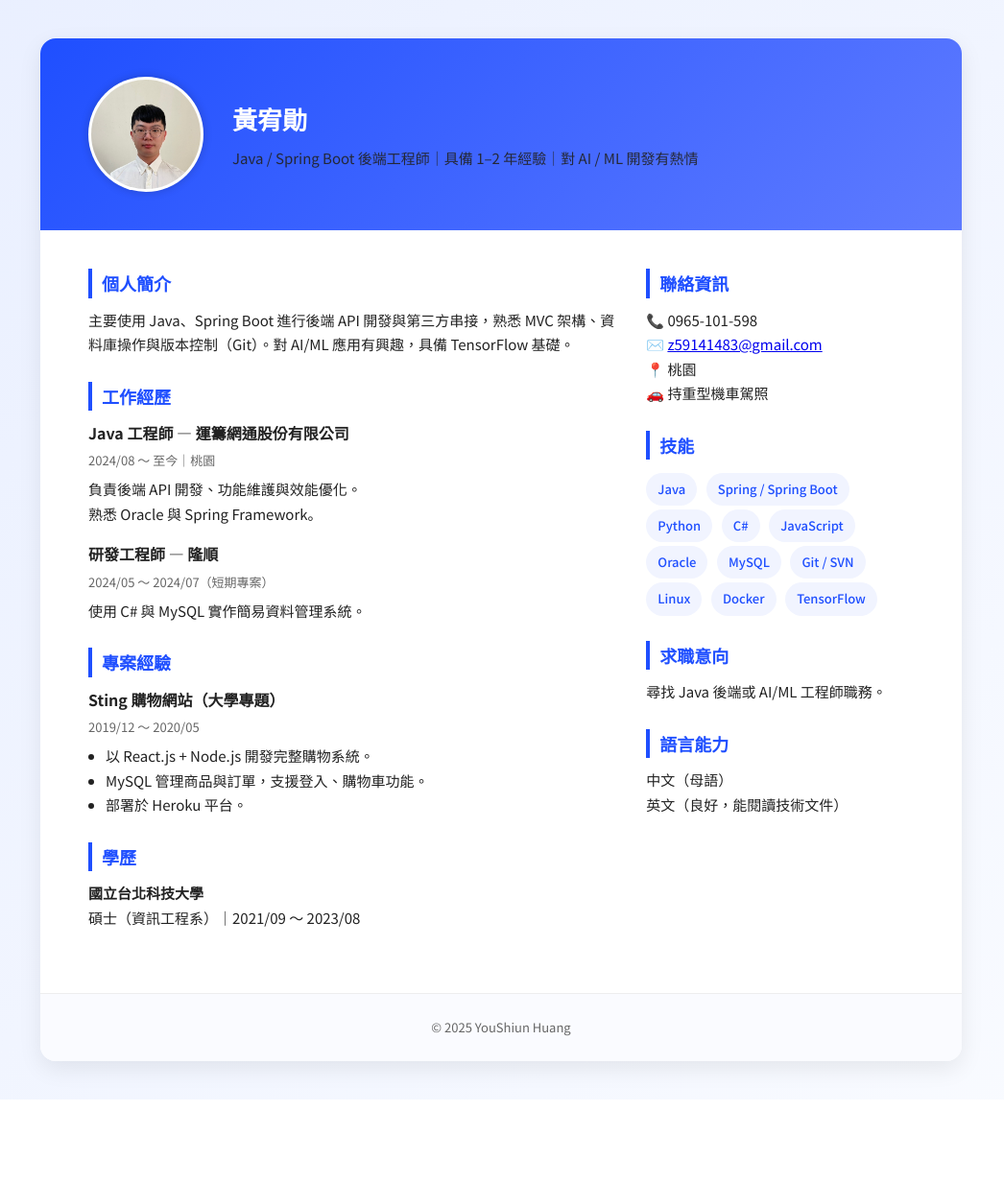
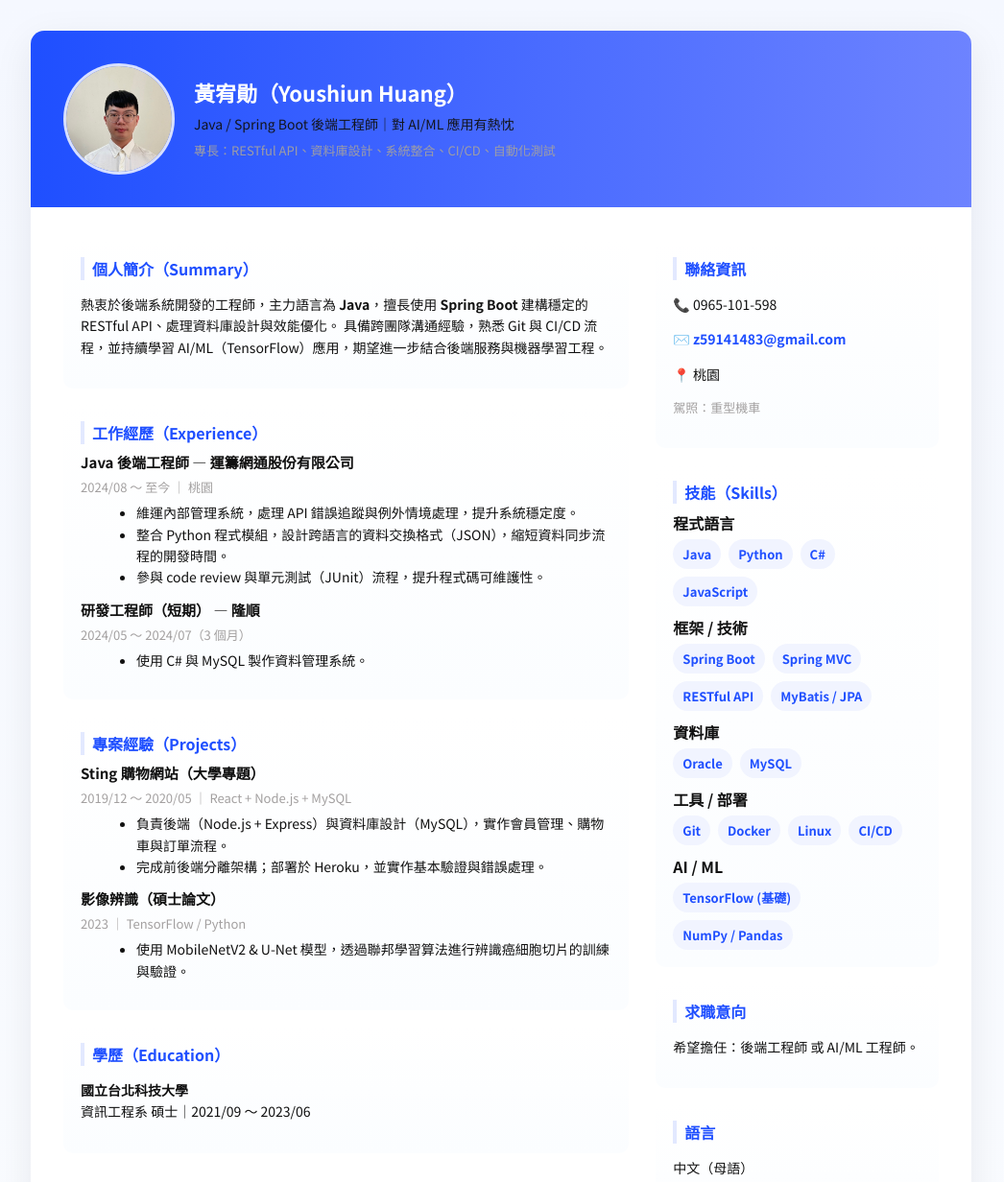
Before and after one commit to JtKidding/resume, a plain HTML site: page index.html in a window 1280 px wide. Shown: the top 1232 px of the page at 96% size, without its empty margins (118-1164 px from the left). Before the commit the page ends 1146 px from the top, so only its background shows below. Drawn offline with Linux system fonts and the light colour scheme.

Commit message:
new version index

```diff
--- a/index.html
+++ b/index.html
@@ -3,229 +3,240 @@
 <head>
   <meta charset="utf-8" />
   <meta name="viewport" content="width=device-width, initial-scale=1" />
-  <title>黃宥勛｜Java 後端工程師履歷</title>
+  <title>黃宥勛 — 履歷（Java / 後端工程師）</title>
   <link href="https://fonts.googleapis.com/css2?family=Noto+Sans+TC:wght@400;500;700&display=swap" rel="stylesheet">
   <style>
-    :root {
-      --bg: linear-gradient(135deg, #e9efff, #f9fbff);
-      --primary: #1f4fff;
-      --text-dark: #222;
-      --text-muted: #666;
-      --card-bg: #fff;
-      --radius: 16px;
-      --shadow: 0 8px 24px rgba(0,0,0,0.08);
+    :root{
+      --bg: linear-gradient(180deg,#f5f8ff,#fafcff);
+      --card:#ffffff;
+      --accent:#1f4fff;
+      --muted:#a3a0a0;
+      --radius:14px;
+      --maxw:980px;
     }
-    * {box-sizing: border-box; margin:0; padding:0;}
-    body {
-      font-family: "Noto Sans TC", sans-serif;
-      background: var(--bg);
-      color: var(--text-dark);
-      line-height: 1.7;
-      padding: 40px 20px;
-      display: flex;
-      justify-content: center;
+    *{box-sizing:border-box}
+    body{
+      margin:0;
+      padding:32px;
+      font-family:"Noto Sans TC", system-ui, -apple-system, "Segoe UI", Roboto, "Helvetica Neue", Arial;
+      background:var(--bg);
+      color:#111;
+      display:flex;
+      justify-content:center;
     }
-    .container {
-      max-width: 960px;
-      width: 100%;
-      background: var(--card-bg);
-      border-radius: var(--radius);
-      box-shadow: var(--shadow);
-      overflow: hidden;
-      animation: fadeIn 0.8s ease-in;
+    .wrap{
+      width:100%;
+      max-width:var(--maxw);
+      background:var(--card);
+      border-radius:var(--radius);
+      box-shadow:0 12px 40px rgba(16,24,40,0.08);
+      overflow:hidden;
+      animation:enter .6s ease;
     }
-    @keyframes fadeIn {
-      from {opacity: 0; transform: translateY(20px);}
-      to {opacity: 1; transform: translateY(0);}
+    @keyframes enter{from{opacity:0; transform:translateY(18px)} to{opacity:1; transform:none}}
+    header{
+      display:flex;
+      gap:20px;
+      align-items:center;
+      padding:34px;
+      background:linear-gradient(90deg,var(--accent),#6d83ff);
+      color:#fff;
+      flex-wrap:wrap;
     }
-    header {
-      background: linear-gradient(135deg, #1f4fff, #5f7bff);
-      color: white;
-      padding: 40px 50px;
-      display: flex;
-      align-items: center;
-      gap: 30px;
-      flex-wrap: wrap;
+    .photo{
+      width:116px; height:116px; border-radius:50%;
+      background:linear-gradient(180deg, rgba(255,255,255,0.14), rgba(255,255,255,0.08));
+      display:flex; align-items:center; justify-content:center; font-weight:700; font-size:18px;
+      border: 3px solid rgba(255,255,255,0.8);
+      overflow:hidden;
     }
-    header img {
-      width: 120px;
-      height: 120px;
-      border-radius: 50%;
-      object-fit: cover;
-      border: 3px solid rgba(255,255,255,0.8);
-      box-shadow: 0 0 10px rgba(0,0,0,0.2);
-      background-color: #fff;
+    .photo img{width:100%; height:100%; object-fit:cover; display:block}
+    .title h1{margin:0; font-size:22px}
+    .title p{margin:6px 0 0 0; opacity:0.95}
+    .top-actions{margin-left:auto; display:flex; gap:10px; align-items:center}
+    .btn{
+      background:#fff; color:var(--accent); padding:8px 12px; border-radius:8px; text-decoration:none; font-weight:600;
+      box-shadow:0 4px 12px rgba(31,79,255,0.12);
     }
-    .info h1 {font-size: 26px; font-weight: 700;}
-    .info p {font-size: 15px; opacity: 0.9; margin-top: 6px;}
-    .download-btn {
-      margin-left: auto;
-      background: white;
-      color: var(--primary);
-      padding: 8px 14px;
-      border-radius: 6px;
-      text-decoration: none;
-      font-size: 14px;
-      font-weight: 500;
-      transition: 0.3s;
+    main{display:grid; grid-template-columns: 2fr 1fr; gap:28px; padding:34px}
+    .section{background:linear-gradient(180deg,#fff,#fbfdff); padding:18px; border-radius:10px; margin-bottom:16px}
+    h2{font-size:16px; color:var(--accent); margin:0 0 8px 0; padding-left:8px; border-left:4px solid rgba(31,79,255,0.12)}
+    p, li{font-size:14px; color:#111; line-height:1.6}
+    .muted{color:var(--muted); font-size:13px}
+    /* Skills tags */
+    .skills{display:flex; flex-wrap:wrap; gap:8px}
+    .tag{background:#f1f4ff; color:var(--accent); padding:6px 10px; border-radius:999px; font-weight:600; font-size:13px}
+    /* Experience */
+    .job{margin-bottom:12px}
+    .job h3{margin:0; font-size:15px}
+    .job .meta{font-size:13px; color:var(--muted); margin:6px 0}
+    .job ul{margin:6px 0 0 18px}
+    /* Right column */
+    aside .section{position:sticky; top:28px}
+    footer{padding:18px 34px; text-align:center; border-top:1px solid #f0f3ff; color:var(--muted); font-size:13px}
+    a.link{color:var(--accent); text-decoration:none; font-weight:600}
+    /* print-friendly */
+    @media print{
+      body{padding:0; background:white}
+      .wrap{box-shadow:none; border-radius:0}
+      header{background:none; color:black}
+      .btn{display:none}
     }
-    .download-btn:hover {background: rgba(255,255,255,0.9);}
-    main {
-      display: grid;
-      grid-template-columns: 2fr 1fr;
-      gap: 24px;
-      padding: 40px 50px;
-    }
-    section {
-      margin-bottom: 26px;
-    }
-    h2 {
-      font-size: 18px;
-      color: var(--primary);
-      margin-bottom: 10px;
-      border-left: 4px solid var(--primary);
-      padding-left: 10px;
-      font-weight: 700;
-    }
-    p, li {
-      font-size: 15px;
-      color: var(--text-dark);
-    }
-    .tag {
-      display: inline-block;
-      background: #f1f4ff;
-      color: var(--primary);
-      border-radius: 999px;
-      padding: 6px 12px;
-      margin: 4px 6px 0 0;
-      font-size: 13px;
-      font-weight: 500;
-    }
-    .exp {
-      margin-bottom: 16px;
-    }
-    .exp h3 {
-      font-size: 16px;
-      margin-bottom: 4px;
-    }
-    .meta {
-      font-size: 13px;
-      color: var(--text-muted);
-      margin-bottom: 6px;
-    }
-    ul {
-      margin-left: 18px;
-      margin-top: 4px;
-    }
-    footer {
-      text-align: center;
-      font-size: 13px;
-      color: var(--text-muted);
-      padding: 24px 0;
-      border-top: 1px solid #eee;
-      background: #fafbff;
-    }
-    @media (max-width: 820px) {
-      main {grid-template-columns: 1fr;}
-      header {justify-content: center; text-align: center;}
-      .download-btn {margin: 10px auto 0;}
+    /* responsive */
+    @media (max-width:880px){
+      main{grid-template-columns:1fr}
+      .top-actions{width:100%; justify-content:center}
+      header{padding:22px}
+      .photo{width:96px; height:96px}
+      aside .section{position:static}
     }
   </style>
 </head>
 <body>
-  <div class="container">
+  <div class="wrap" role="main">
     <header>
-      <img src="1.jpg" alt="你的照片 (請替換為真實檔案)" />
-      <div class="info">
-        <h1>黃宥勛</h1>
-        <p>Java / Spring Boot 後端工程師｜具備 1–2 年經驗｜對 AI / ML 開發有熱情</p>
+      <div class="photo" aria-hidden="true">
+        <img src="1.jpg" alt="黃宥勛">
       </div>
-      <!-- <a href="resume.pdf" class="download-btn" download>⬇ 下載 PDF</a> -->
+
+      <div class="title">
+        <h1>黃宥勛（Youshiun Huang）</h1>
+        <p>Java / Spring Boot 後端工程師｜對 AI/ML 應用有熱忱</p>
+        <p class="muted">專長：RESTful API、資料庫設計、系統整合、CI/CD、自動化測試</p>
+      </div>
+
+      <div class="top-actions">
+        <!-- <a class="btn" href="resume.pdf" download>⬇ 下載 PDF</a> -->
+        <!-- <a class="btn" href="https://github.com/jtkidding" target="_blank" rel="noopener">GitHub</a> -->
+      </div>
     </header>
 
     <main>
+      <!-- 左欄：主體（Summary / Experience / Projects / Education） -->
       <div>
-        <section>
-          <h2>個人簡介</h2>
-          <p>主要使用 Java、Spring Boot 進行後端 API 開發與第三方串接，熟悉 MVC 架構、資料庫操作與版本控制（Git）。對 AI/ML 應用有興趣，具備 TensorFlow 基礎。</p>
+        <section class="section" aria-labelledby="summary">
+          <h2 id="summary">個人簡介（Summary）</h2>
+          <p>
+            熱衷於後端系統開發的工程師，主力語言為 <strong>Java</strong>，擅長使用 <strong>Spring Boot</strong> 建構穩定的 RESTful API、處理資料庫設計與效能優化。
+            具備跨團隊溝通經驗，熟悉 Git 與 CI/CD 流程，並持續學習 AI/ML（TensorFlow）應用，期望進一步結合後端服務與機器學習工程。
+          </p>
         </section>
 
-        <section>
-          <h2>工作經歷</h2>
-          <div class="exp">
-            <h3>Java 工程師 — 運籌網通股份有限公司</h3>
-            <div class="meta">2024/08 ～ 至今｜桃園</div>
-            <p>負責後端 API 開發、功能維護與效能優化。</p>
-            <p>熟悉 Oracle 與 Spring Framework。</p>
+        <section class="section" aria-labelledby="experience">
+          <h2 id="experience">工作經歷（Experience）</h2>
+
+          <article class="job">
+            <h3>Java 後端工程師 — 運籌網通股份有限公司</h3>
+            <div class="meta">2024/08 ～ 至今 ｜ 桃園</div>
+            <ul>
+              <!-- <li>負責 Spring Boot 後端服務與 REST API 設計，維護核心交易流程與資料一致性。</li> -->
+              <li>維運內部管理系統，處理 API 錯誤追蹤與例外情境處理，提升系統穩定度。</li>
+              <li>整合 Python 程式模組，設計跨語言的資料交換格式（JSON），縮短資料同步流程的開發時間。</li>
+              <li>參與 code review 與單元測試（JUnit）流程，提升程式碼可維護性。</li>
+            </ul>
+          </article>
+
+          <article class="job">
+            <h3>研發工程師（短期） — 隆順</h3>
+            <div class="meta">2024/05 ～ 2024/07（3 個月）</div>
+            <ul>
+              <li>使用 C# 與 MySQL 製作資料管理系統。</li>
+            </ul>
+          </article>
+        </section>
+
+        <section class="section" aria-labelledby="projects">
+          <h2 id="projects">專案經驗（Projects）</h2>
+
+          <div class="job">
+            <h3>Sting 購物網站（大學專題）</h3>
+            <div class="meta">2019/12 ～ 2020/05 ｜ React + Node.js + MySQL</div>
+            <ul>
+              <li>負責後端（Node.js + Express）與資料庫設計（MySQL），實作會員管理、購物車與訂單流程。</li>
+              <li>完成前後端分離架構；部署於 Heroku，並實作基本驗證與錯誤處理。</li>
+            </ul>
           </div>
 
-          <div class="exp">
-            <h3>研發工程師 — 隆順</h3>
-            <div class="meta">2024/05 ～ 2024/07（短期專案）</div>
-            <p>使用 C# 與 MySQL 實作簡易資料管理系統。</p>
-          </div>
-        </section>
-
-        <section>
-          <h2>專案經驗</h2>
-          <div class="exp">
-            <h3>Sting 購物網站（大學專題）</h3>
-            <div class="meta">2019/12 ～ 2020/05</div>
+          <div class="job">
+            <h3>影像辨識（碩士論文）</h3>
+            <div class="meta">2023 ｜ TensorFlow / Python</div>
             <ul>
-              <li>以 React.js + Node.js 開發完整購物系統。</li>
-              <li>MySQL 管理商品與訂單，支援登入、購物車功能。</li>
-              <li>部署於 Heroku 平台。</li>
+              <li>使用 MobileNetV2 & U-Net 模型，透過聯邦學習算法進行辨識癌細胞切片的訓練與驗證。</li>
             </ul>
           </div>
         </section>
 
-        <section>
-          <h2>學歷</h2>
-          <p><strong>國立台北科技大學</strong><br>碩士（資訊工程系）｜2021/09 ～ 2023/08</p>
+        <section class="section" aria-labelledby="education">
+          <h2 id="education">學歷（Education）</h2>
+          <p><strong>國立台北科技大學</strong><br>資訊工程系 碩士｜2021/09 ～ 2023/06</p>
         </section>
       </div>
 
-      <div>
-        <section>
-          <h2>聯絡資訊</h2>
+      <!-- 右欄：技能 / 聯絡 / 求職意向 / 語言 -->
+      <aside>
+        <section class="section" aria-labelledby="contact">
+          <h2 id="contact">聯絡資訊</h2>
           <p>📞 0965-101-598</p>
-          <p>✉️ <a href="mailto:z59141483@gmail.com">z59141483@gmail.com</a></p>
+          <p>✉️ <a class="link" href="mailto:z59141483@gmail.com">z59141483@gmail.com</a></p>
           <p>📍 桃園</p>
-          <p>🚗 持重型機車駕照</p>
+          <p class="muted">駕照：重型機車</p>
         </section>
 
-        <section>
-          <h2>技能</h2>
-          <div>
+        <section class="section" aria-labelledby="skills">
+          <h2 id="skills">技能（Skills）</h2>
+
+          <div style="margin-bottom:5px"><strong>程式語言</strong></div>
+          <div class="skills" aria-hidden="true">
             <span class="tag">Java</span>
-            <span class="tag">Spring / Spring Boot</span>
             <span class="tag">Python</span>
             <span class="tag">C#</span>
             <span class="tag">JavaScript</span>
+          </div>
+
+          <div style="margin-top:10px;margin-bottom:5px"><strong>框架 / 技術</strong></div>
+          <div class="skills">
+            <span class="tag">Spring Boot</span>
+            <span class="tag">Spring MVC</span>
+            <span class="tag">RESTful API</span>
+            <span class="tag">MyBatis / JPA</span>
+          </div>
+
+          <div style="margin-top:10px;margin-bottom:5px"><strong>資料庫</strong></div>
+          <div class="skills">
             <span class="tag">Oracle</span>
             <span class="tag">MySQL</span>
-            <span class="tag">Git / SVN</span>
+          </div>
+
+          <div style="margin-top:10px;margin-bottom:5px"><strong>工具 / 部署</strong></div>
+          <div class="skills">
+            <span class="tag">Git</span>
+            <span class="tag">Docker</span>
             <span class="tag">Linux</span>
-            <span class="tag">Docker</span>
-            <span class="tag">TensorFlow</span>
+            <span class="tag">CI/CD</span>
+          </div>
+
+          <div style="margin-top:10px;margin-bottom:5px"><strong>AI / ML</strong></div>
+          <div class="skills">
+            <span class="tag">TensorFlow (基礎)</span>
+            <span class="tag">NumPy / Pandas</span>
           </div>
         </section>
 
-        <section>
-          <h2>求職意向</h2>
-          <p>尋找 Java 後端或 AI/ML 工程師職務。</p>
+        <section class="section" aria-labelledby="target">
+          <h2 id="target">求職意向</h2>
+          <p>希望擔任：後端工程師 或 AI/ML 工程師。</p>
         </section>
 
-        <section>
-          <h2>語言能力</h2>
+        <section class="section" aria-labelledby="lang">
+          <h2 id="lang">語言</h2>
           <p>中文（母語）</p>
-          <p>英文（良好，能閱讀技術文件）</p>
+          <p>英文（可閱讀技術文件、撰寫註解）</p>
         </section>
-      </div>
+      </aside>
     </main>
 
     <footer>
-      © 2025 YouShiun Huang
+      © 2025 黃宥勛
     </footer>
   </div>
 </body>
```
